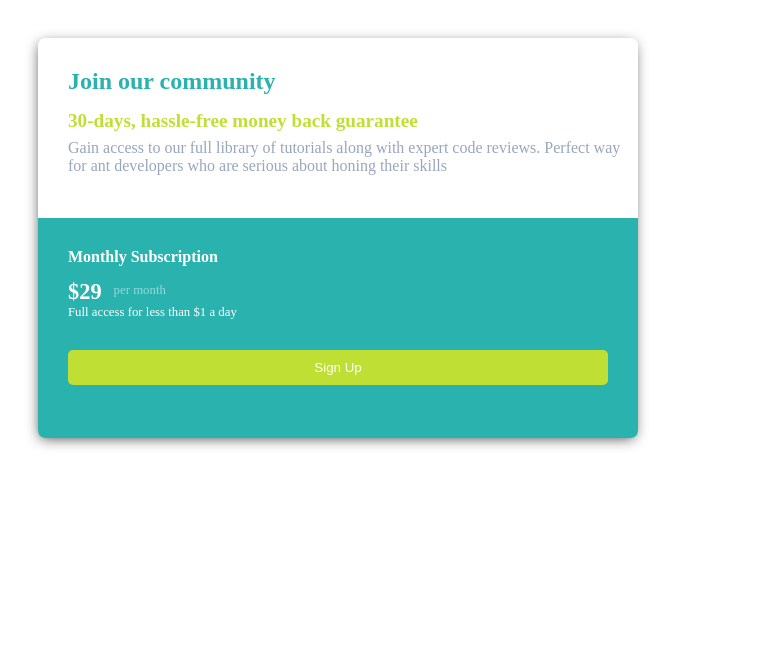
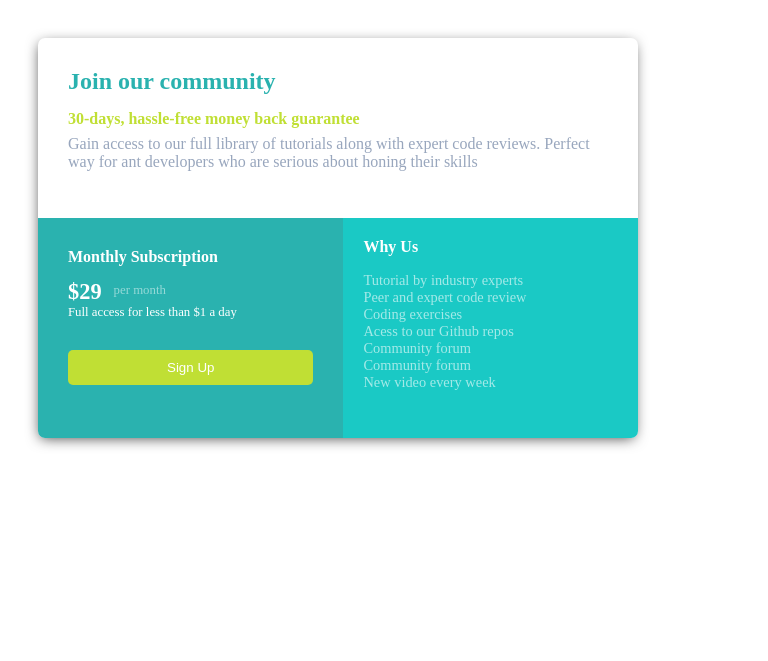
Before and after one commit to zebse/Frontend-code-challenge, a plain HTML site: page index.html in a window 768 px wide. Drawn offline with Linux system fonts and the light colour scheme.

Commit message:
style.css

```diff
--- a/style.css
+++ b/style.css
@@ -17,8 +17,6 @@ h2, h4, p{
 }
 
 .main{
-  width: 600px;
-  height: 400px;
   box-shadow: -1px 3px 14px -3px rgba(0,0,0,0.75);
   border-radius: 7px;
   overflow: hidden;
@@ -31,7 +29,7 @@ h2, h4, p{
 }
 
 #bottom{
-  display: flex;
+  display: block;
   width: 100%;
   height: 55%;
   color: white;
@@ -43,14 +41,14 @@ h2, h4, p{
 }
 
 #left{
-  flex:50%;
+  width: 100%;
   height: 100%;
   background-color: #2ab2af;
   padding: 30px;
 }
 
 #right{
-  flex: 50%;
+  width: 100%;
   height: 100%;
   background-color: #1ac9c5;
   padding: 20px;
@@ -89,7 +87,7 @@ button{
   margin-top: 10px;
 }
 
-button:hover{
+button: hover{
   cursor: pointer;
   background-color: #a9c42d;
   transform: scale(1.02);
@@ -117,18 +115,27 @@ ul li{
   opacity: .6;
 }
 
-@media (max-width: 768px){
-  #top{
-    width: 80vw;
+/*Mobile-first approach media query CSS*/
+
+@media (min-width: 576px){
+  .main{
+    width: 600px;
+    height: 400px;
   }
-  #top h4{
-    font-size: 1.2rem;
-  }
-  #top p{
-    font-size: 1rem
+  #bottom{
+    display: flex;
   }
 
+}
+
+/*this CSS is Desktop first approach media query CSS
+@media (max-width: 650px){
   #bottom{
     display: block;
   }
-}
+
+  #right, #left, .main{
+    width: 100%;
+    height: auto;
+  }
+}*/
```
